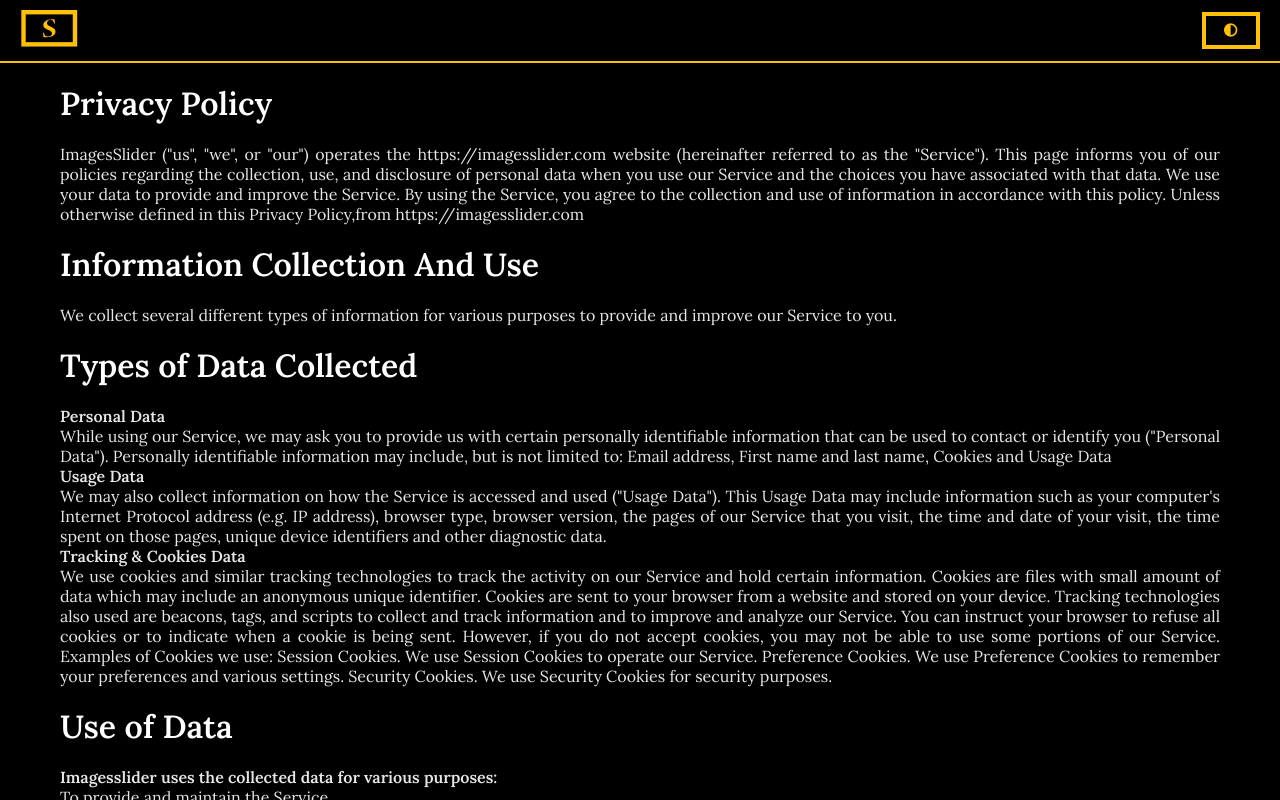
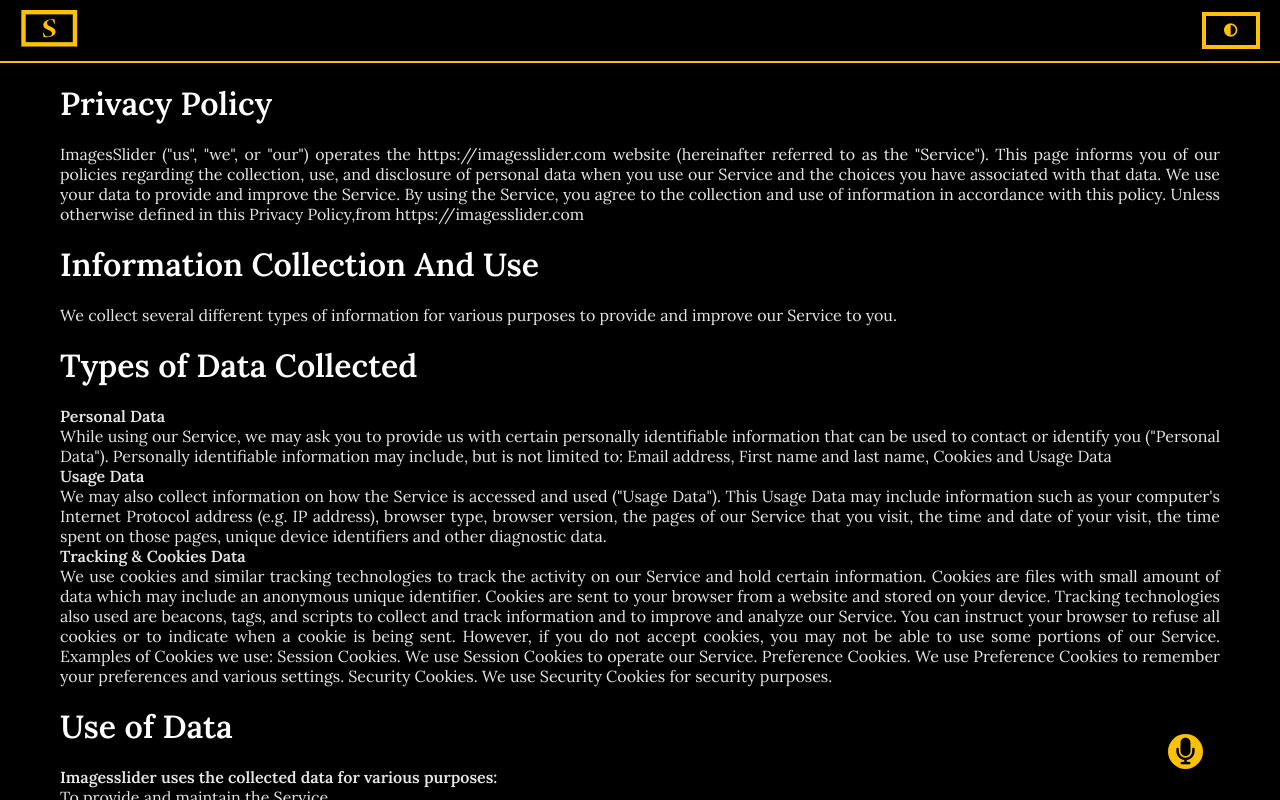
Before and after one commit to imagesslider/imagesslider.com, a React (Create React App) app: page /privacy-policy in a window 1280 px wide. Shown: the top 800 px of the page. Built offline with nearby package versions, Linux system fonts and the light colour scheme.

Commit message:
Remove SpeechRecognition from SignIn and Albums,Added in App component

```diff
--- a/src/App.tsx
+++ b/src/App.tsx
@@ -9,6 +9,7 @@
 import { AppType } from "./Type/Type";
 import Footer from "./components/Footer/Footer";
 import PrivacyPolicy from "./components/PrivacyPolicy/PrivacyPolicy";
+import SpeechRecognition from "./components/SpeechRecognition/SpeechRecognition";
 
 const App: FC = () => {
   //state redux
@@ -36,6 +37,7 @@
             </Switch>
           </>
         )}
+        {images.length === 0 && <SpeechRecognition />}
         {images.length === 0 && <Footer />}
       </div>
     </Router>
--- a/src/components/Albums/Albums.tsx
+++ b/src/components/Albums/Albums.tsx
@@ -10,7 +10,6 @@
 import Tabs from "../UI/Tabs/Tabs";
 import Tab from "../UI/Tab/Tab";
 import DefaultCollections from "../DefaultCollections/DefaultCollections";
-import SpeechRecognition from "../SpeechRecognition/SpeechRecognition";
 
 const Albums: FC = () => {
   //state redux
@@ -49,7 +48,6 @@
       ) : (
         <p className="allimages">No content available.</p>
       )}
-      <SpeechRecognition />
       <Tabs activeIndex={indexTab} onClick={onClickBtn}>
         <Tab label="Collections">
           <DefaultCollections />
--- a/src/components/SignIn/SignIn.tsx
+++ b/src/components/SignIn/SignIn.tsx
@@ -10,7 +10,6 @@
 import { setIndexTabAction } from "../../Actions/actionsApp";
 import { AppType } from "../../Type/Type";
 import { Link } from "react-router-dom";
-import SpeechRecognition from "../SpeechRecognition/SpeechRecognition";
 
 const SignIn: FC = () => {
   const selectIndexTab = (state: AppType) => state.appState.indexTab;
@@ -38,7 +37,6 @@
         </Link>{" "}
         applies to you.
       </p>
-      <SpeechRecognition />
       <Tabs activeIndex={indexTab} onClick={onClickBtn}>
         <Tab label="Collections">
           <DefaultCollections />
--- a/src/components/SpeechRecognition/SpeechRecognition.tsx
+++ b/src/components/SpeechRecognition/SpeechRecognition.tsx
@@ -71,12 +71,6 @@
         } else if (transcript.toLowerCase() === "close menu") {
           dispatch(showDropDownAction(false));
           readOutLoud(`Ok,done`, voices);
-        } else if (
-          transcript.toLowerCase() === "end" ||
-          transcript.toLowerCase() === "sleep"
-        ) {
-          readOutLoud("Microphone off", voices);
-          handleClickOf();
         } else if (transcript.toLowerCase() === "dark mode off") {
           dispatch(darkAndLightModeAction("light"));
           window.localStorage.setItem("theme", "light");
@@ -87,6 +81,12 @@
           window.localStorage.setItem("theme", "dark");
           document.documentElement.setAttribute("data-theme", "dark");
           readOutLoud(`Ok, I turned Dark Mode On`, voices);
+        } else if (
+          transcript.toLowerCase() === "end" ||
+          transcript.toLowerCase() === "sleep"
+        ) {
+          readOutLoud("Microphone off", voices);
+          handleClickOf();
         } else {
           readOutLoud(`Sorry, try again`, voices);
         }
```
